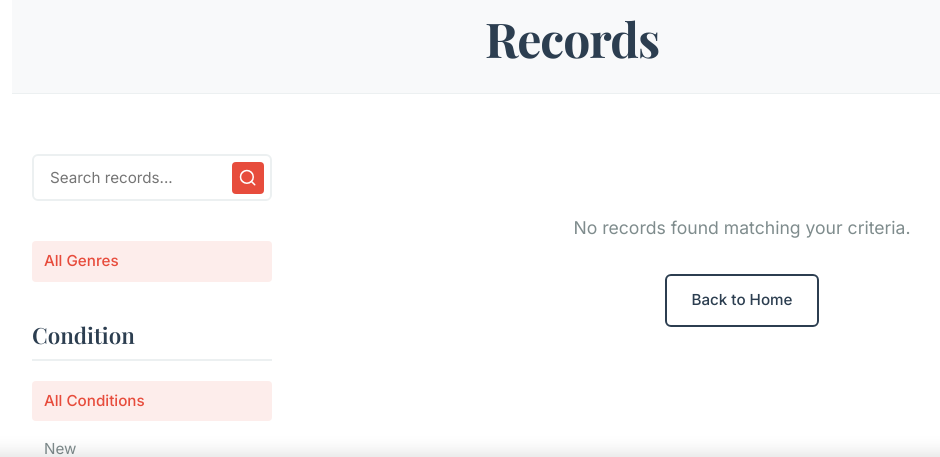
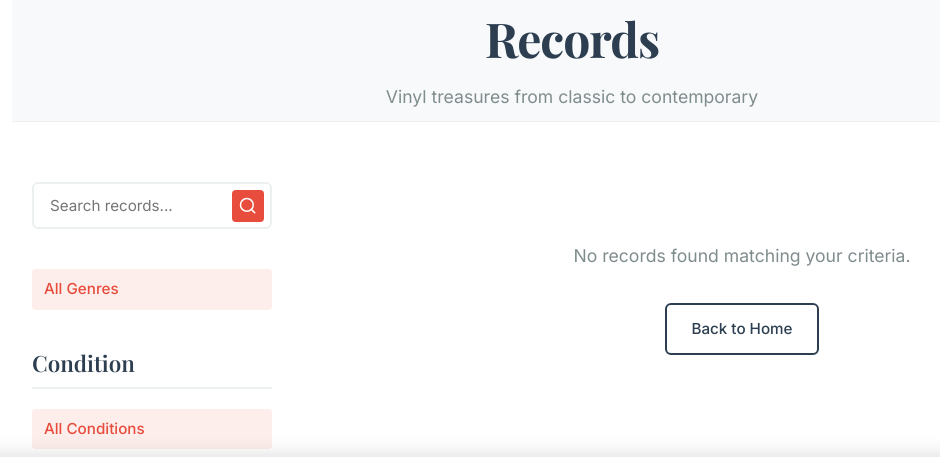
Before and after one commit to salty-ivy/daysbookandrecords, a Django app: template daysbookandrecords/home/templates/home/records_page.html in a window 1280 px wide. Shown: the part 181-638 px from the top of the page, without its empty margins (68-1008 px from the left). Run offline with Django 5.2, Linux system fonts and the light colour scheme; the template is opened without the code that fills it, so the values that code supplies are empty; parts of the project's set-up code (start-up, migrations or seed data) failed here and were passed over.

Commit message:
Record page fix

```diff
--- a/daysbookandrecords/home/templates/home/records_page.html
+++ b/daysbookandrecords/home/templates/home/records_page.html
@@ -9,6 +9,7 @@
     <div class="container">
         <div class="page-header">
             <h1 class="page-title">Records</h1>
+            <p class="page-intro">Vinyl treasures from classic to contemporary</p>
         </div>
 
         <div class="page-content">
```
